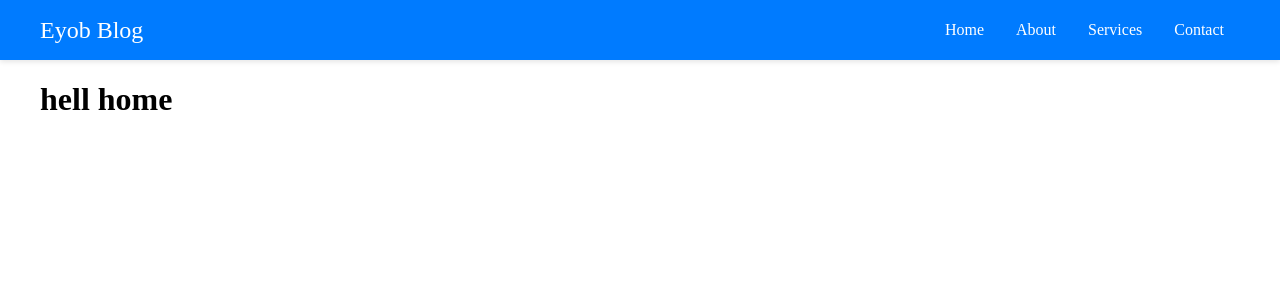
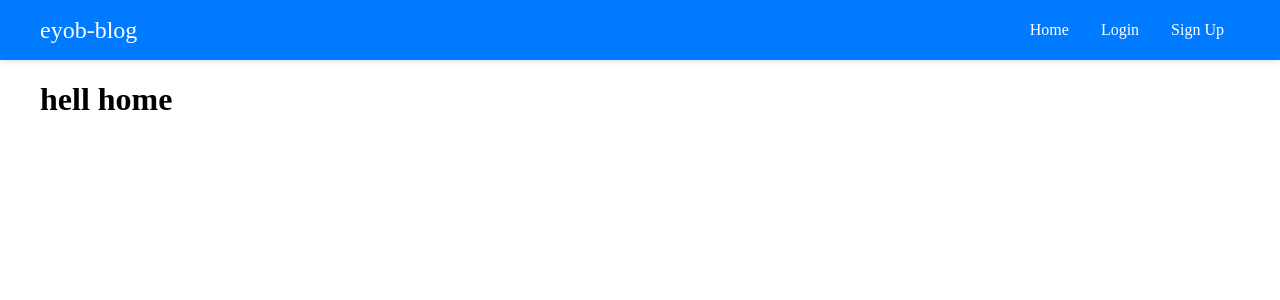
Before and after one commit to ecode-env/blog-byFlask, a Flask app: page / in a window 1280 px wide. Shown: the top 300 px of the page. Run offline with Flask 3, Linux system fonts and the light colour scheme.

Commit message:
rander html

```diff
--- a/blog_website/templates/base.html
+++ b/blog_website/templates/base.html
@@ -10,12 +10,11 @@
 <div class="container">
     <nav class="navbar">
         <div class="container">
-            <div class="navbar-brand">Eyob Blog</div>
+            <div class="navbar-brand">eyob-blog</div>
             <ul class="navbar-links">
-                <li><a href="{{url_for('')}}">Home</a></li>
-                <li><a href="{{url_for('')}}">About</a></li>
-                <li><a href="{{url_for('')}}">Services</a></li>
-                <li><a href="{{url_for('')}}">Contact</a></li>
+                <li><a href="/home">Home</a></li>
+                <li><a href="/login">Login</a></li>
+                <li><a href="/sign-up">Sign Up</a></li>
             </ul>
         </div>
     </nav>
```
